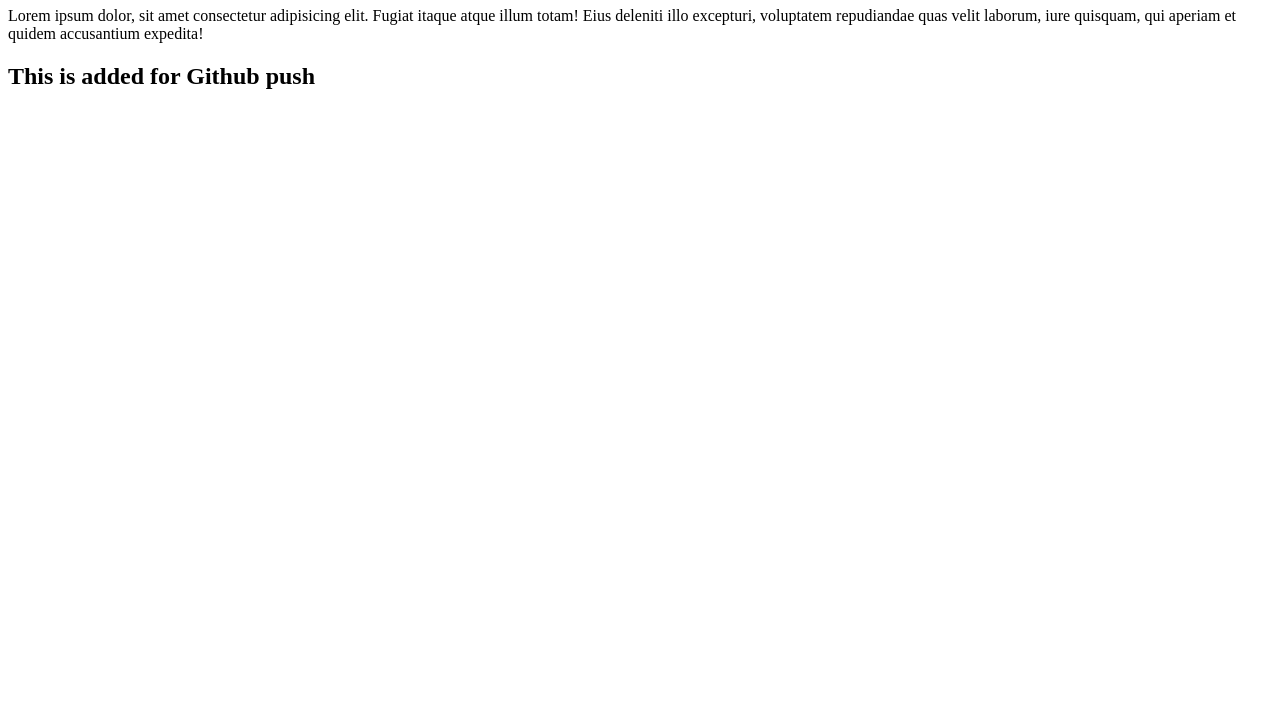
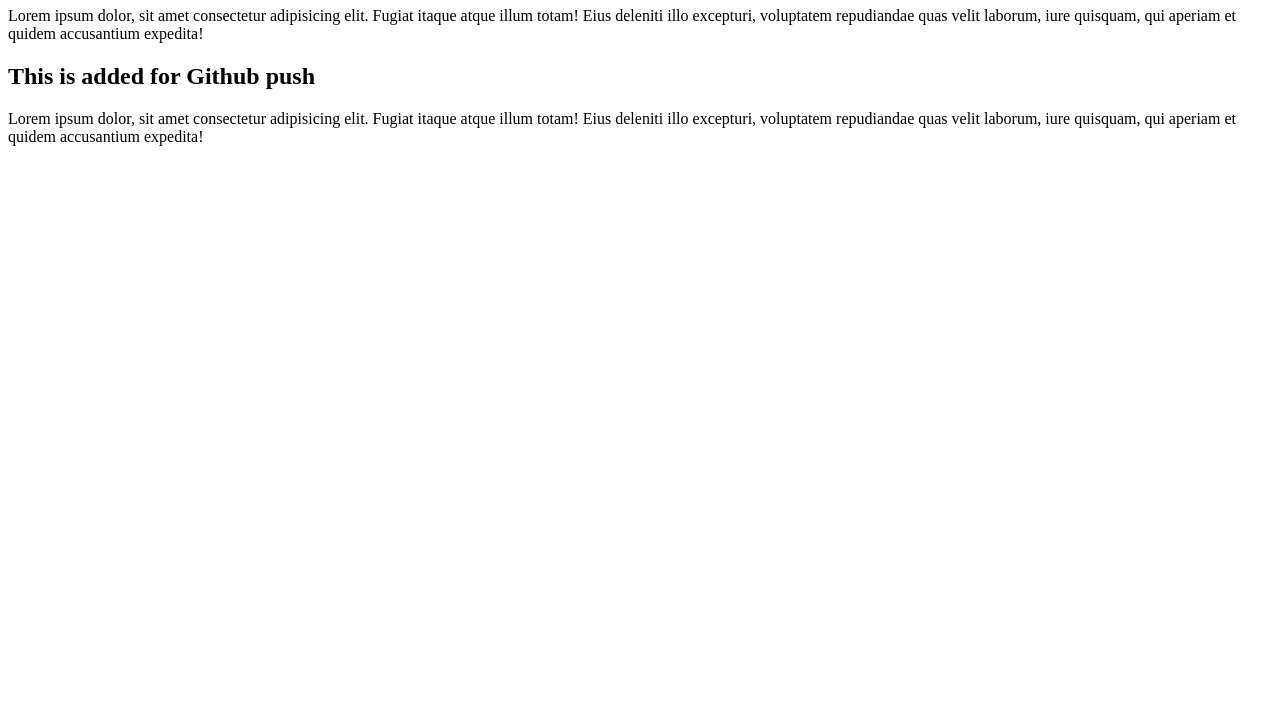
Before and after one commit to mjoyteach/gitProject, a plain HTML site: page index.html in a window 1280 px wide. Shown: the part 73-800 px from the top of the page. Drawn offline with Linux system fonts and the light colour scheme.

Commit message:
Added 2nd Paragraph

```diff
--- a/index.html
+++ b/index.html
@@ -15,5 +15,12 @@
 
     </p>
     <h2>This is added for Github push</h2>
+    <p>
+        Lorem ipsum dolor, sit amet consectetur adipisicing elit.
+        Fugiat itaque atque illum totam!
+        Eius deleniti illo excepturi,
+        voluptatem repudiandae quas velit laborum, iure quisquam, qui aperiam et quidem accusantium expedita!
+
+    </p>
 </body>
 </html>
```
